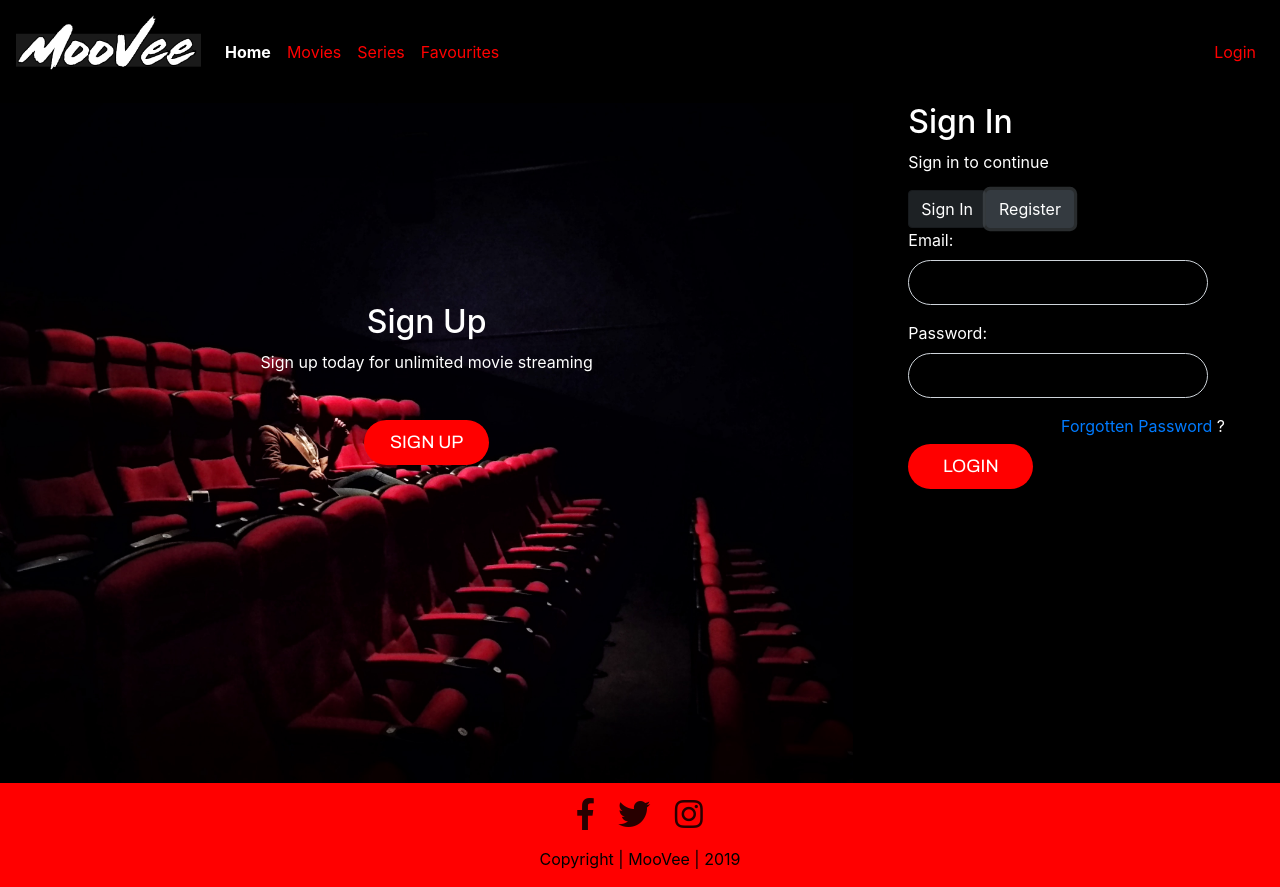
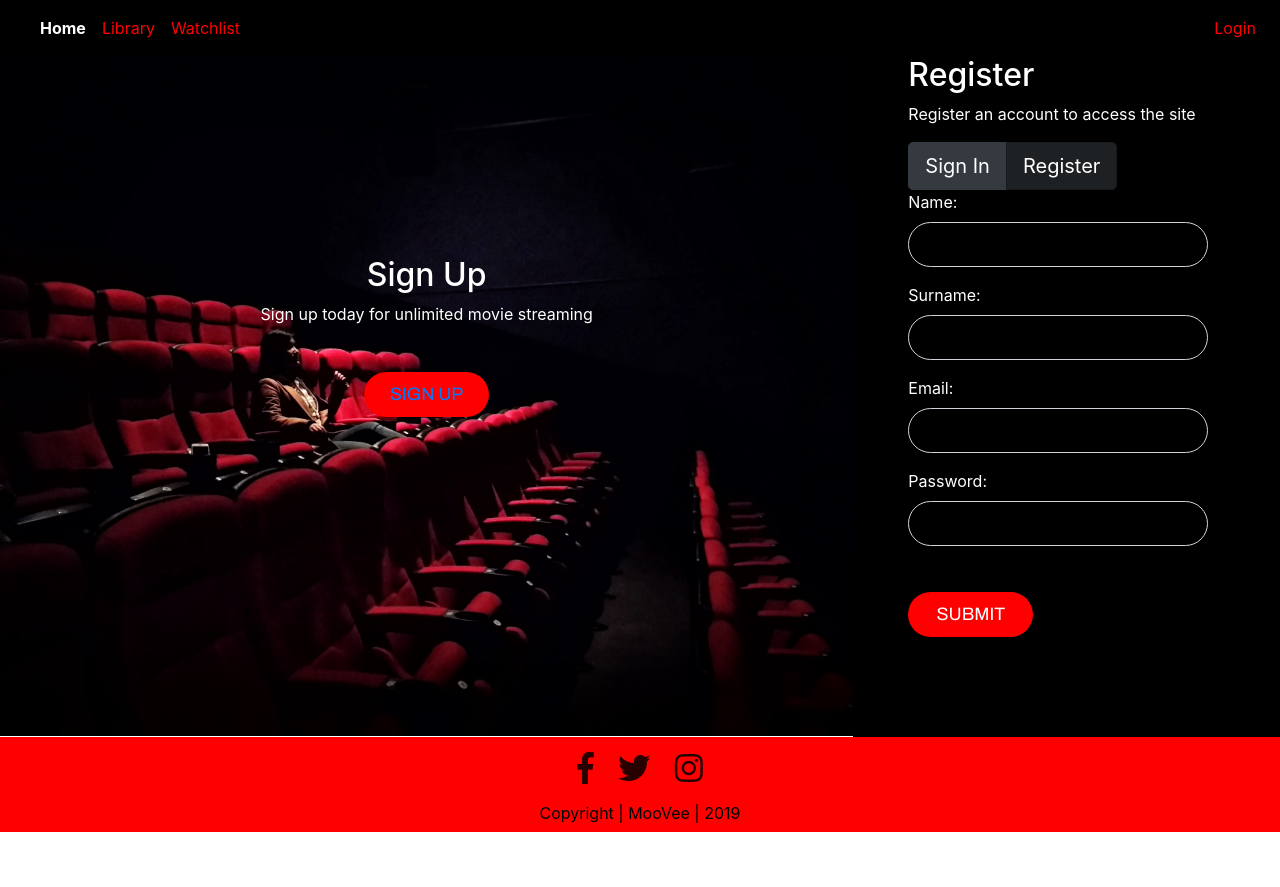
Before and after one commit to noah-erasmus/IDV100-Term4-Assignment, a plain HTML site: page pages/register.html in a window 1280 px wide. Both pictures are taken after a click on the button "Register". After the commit the page ends 832 px from the top, so only its background shows below. Drawn offline with nearby package versions, Linux system fonts and the light colour scheme.

Commit message:
Update html, css, js for registraion and login

```diff
--- a/css/register.css
+++ b/css/register.css
@@ -21,6 +21,51 @@ overflow: hidden;
     color: white;
     padding-left: 55px;
     padding-right: 55px;
+}
+
+/*Forms*/
+.login{}
+
+.register-content{
+    display: none;
+}
+
+.login-content{}
+
+.register-content{}
+
+#name{
+    background-color: black;
+    border-radius: 50px;
+    height: 45px;
+    width: 300px;
+    text-align: center;
+    color: white;
+
+}
+
+#surname{
+    background-color: black;
+    border-radius: 50px;
+    height: 45px;
+    width: 300px;
+    text-align: center;
+    color: white;
+
+}
+
+
+#reg-content {
+    /* border: 1px solid yellow; */
+    /* float: left; */
+}
+
+#log-content {
+    /* border: 1px solid red; */
+    /* float: left; */
+}
+
+.callToAction{
 
 }
 
@@ -56,6 +101,20 @@ margin-top: 30px;
 margin-bottom: 100px;
 }
 
+#submit-button {
+    background-color: red;
+    border-radius: 50px;
+    border: none;
+    height: 45px;
+    color: white;
+    font-family: 'Archivo';
+    font-size: large;
+    text-transform: uppercase;
+    width: 125px;
+    margin-top: 30px;
+    margin-bottom: 100px;
+}
+
 #button:hover{
     transform: scale(1.05);
     background: transparent;
@@ -86,7 +145,7 @@ margin-bottom: 100px;
     text-decoration: none;
 }
 .humberger-toggler.navbar-toggler{
-    border-color: red;
+    border-color: black;
 }
 
 .navbar-brand img{
@@ -97,15 +156,15 @@ margin-bottom: 100px;
     transform: scale(1.1);
 }
 
-
 .forgot {
     float: right;
 }
 
 .footer{
     background-color:red;
-    height: 6.5em;
+    height: 95px;
     color: white;
+
 }
 
 .footer p{
--- a/js/register.js
+++ b/js/register.js
@@ -1,2 +1,41 @@
 //Javascript for the login and signup page/s goes here.
 //DO NOT TOUCH :)
+
+
+
+//Document Ready!
+// $(function(){
+// // Toggle Display Sing-In / Registration Divs
+
+
+
+
+
+// });
+
+// var array = [1, 2, 3];
+
+// localStorage.setItem("array", JSON.stringify(array));
+// array = JSON.parse(localStorage.getItem("array"));
+
+
+// console.log(typeof array); //object
+// console.log(array); //[1, 2, 3]
+
+
+
+// On button click toggle between login and registration screens
+$(function(){
+    $('#toggler-button').on('click', function(e){
+        $('.login-content').css('display', 'none');
+        $('.register-content').css('display', 'inline');
+        e.preventDefault();
+    });
+});
+$(function () {
+    $('#toggler-button2').on('click', function (e) {
+    $('.register-content').css('display', 'none');
+    $('.login-content').css('display', 'inline');
+    e.preventDefault();
+});
+});
--- a/pages/register.html
+++ b/pages/register.html
@@ -1,10 +1,5 @@
 <!DOCTYPE html>
 <html lang="en">
-
-<!--
-    Below you will see an example of a mobile responsive navigation bar.
-    * Add the class navbar-dark bg-dark in the nav to change it to bootstrap dark theme. alternatively you can use navbar-light bg-light.
--->
 
 <head>
     <meta charset="UTF-8">
@@ -23,11 +18,12 @@
     <!--Font Awesome Icons-->
     <link rel="stylesheet" href="https://use.fontawesome.com/releases/v5.7.0/css/all.css"
         integrity="sha384-lZN37f5QGtY3VHgisS14W3ExzMWZxybE1SJSEsQp9S+oqd12jhcu+A56Ebc1zFSJ" crossorigin="anonymous">
+
 </head>
 <body>
 <!-------Navigation-->
 <nav class="navbar navbar-expand-md navbar-dark">
-    <a href="#" class="navbar-brand"><img src="../img/mooveelogo.png" alt="moovee logo"></a>
+    <a href="#" class="navbar-brand"><img src="" alt=""></a>
     <button type="button" class="navbar-toggler humberger-toggler" data-toggle="collapse" data-target="#navbarCollapse">
         <span class="navbar-toggler-icon"></span>
     </button>
@@ -36,35 +32,35 @@
         <div class="navbar-nav">
             <!-- nav links will probably change according to the sitemap -->
             <a href="#" class="nav-item nav-link active">Home</a>
-            <a href="#" class="nav-item nav-link">Movies</a>
-            <a href="#" class="nav-item nav-link">Series</a>
-            <a href="#" class="nav-item nav-link">Favourites</a>
+            <a href="#" class="nav-item nav-link">Library</a>
+            <a href="#" class="nav-item nav-link">Watchlist</a>
         </div>
         <div class="navbar-nav ml-auto">
-            <a href="#" class="nav-item nav-link">Login</a>
+            <a href="../pages/register.html" class="nav-item nav-link" id="userAccountLogin">Login</a>
         </div>
     </div>
 </nav>
-<!--Register Section-->
 <div class="container-fluid">
     <div class="row">
         <div class="col-md-8 left-section">
             <div class="left-sec-content align-center">
                 <h2>Sign Up</h2>
                 <p>Sign up today for unlimited movie streaming</p>
-                <button type="button" class="btn btn-light" id="button">Sign Up</button>
+                <button type="button" class="btn btn-light callToAction" id="button"><a href="#login">Sign Up</a>
+                    </button>
             </div>
         </div>
 
+        <!--SIGN IN FORM-->
         <div class="col-md-4 login-section bg-inverted">
+            <div class="login-content" id="log-content">
                 <h2>Sign In</h2>
                 <p>Sign in to continue</p>
                 <div class="btn-group btn-group-lg">
-                    <a href="#"><button type="button" class=" active btn btn-dark">Sign In</button></a>
-                    <a href="#"><button type="button" class="btn btn-dark">Register</button></a>
+                    <button type="button" class=" active btn btn-dark">Sign In</button>
+                    <button type="button" class="btn btn-dark" id="toggler-button">Register</button>
                 </div>
 
-                <!--SIGN IN FORM-->
                 <form action="" class="signIn-form" id="login">
                     <div class="form-group">
                         <label for="email">Email:</label>
@@ -77,9 +73,17 @@
                     <p class="forgot"><a href="#forgottenPassword">Forgotten Password</a> ?</p>
                 <button type="submit" class="btn btn-light text-center" id="button">Login</button>
                 </form>
+            </div>
 
-                <!--REGISTRATION FORM-->
-                <!-- <form action="" class="register-form" id="register">
+            <!--REGISTRATION FORM-->
+            <div class="register-content" id="reg-content">
+                <h2>Register</h2>
+                <p>Register an account to access the site</p>
+                <div class="btn-group btn-group-lg">
+                    <button type="button" class="btn btn-dark" id="toggler-button2">Sign In</button>
+                    <button type="button" class="active btn btn-dark">Register</button>
+                </div>
+                <form action="" class="register-form" id="register">
                     <div class="form-group">
                         <label for="name">Name:</label>
                         <input type="text" class="form-control" id="name">
@@ -97,7 +101,8 @@
                         <input type="password" class="form-control" id="pwd">
                     </div>
                     <button type="submit" class="btn btn-light text-center" id="submit-button">Submit</button>
-                </form> -->
+                </form>
+            </div>
         </div>
     </div>
 </div>
@@ -123,6 +128,8 @@
     <script src="https://stackpath.bootstrapcdn.com/bootstrap/4.3.1/js/bootstrap.min.js"
         integrity="sha384-JjSmVgyd0p3pXB1rRibZUAYoIIy6OrQ6VrjIEaFf/nJGzIxFDsf4x0xIM+B07jRM" crossorigin="anonymous">
     </script>
+    <!--Register.JS-->
+    <script type="text/javascript" src="../js/register.js"></script>
 
 </body>
 </html>
```
